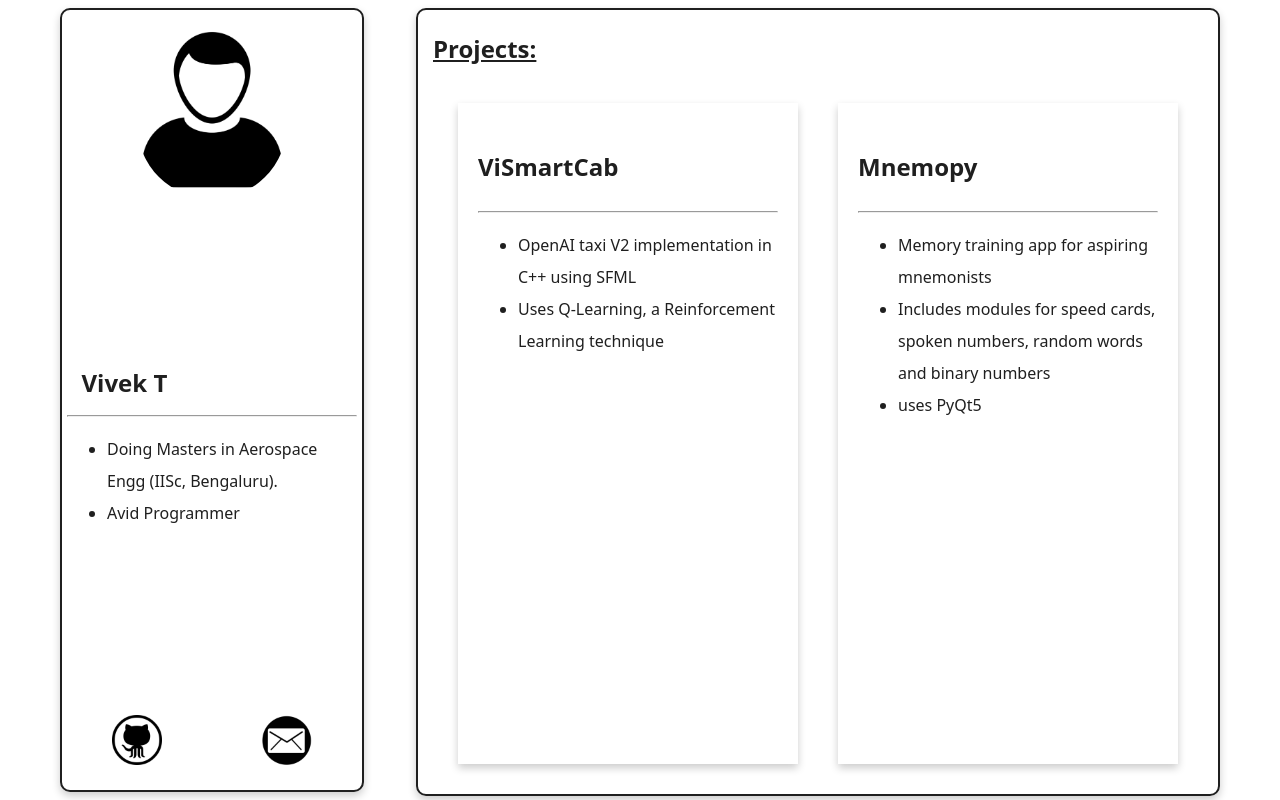
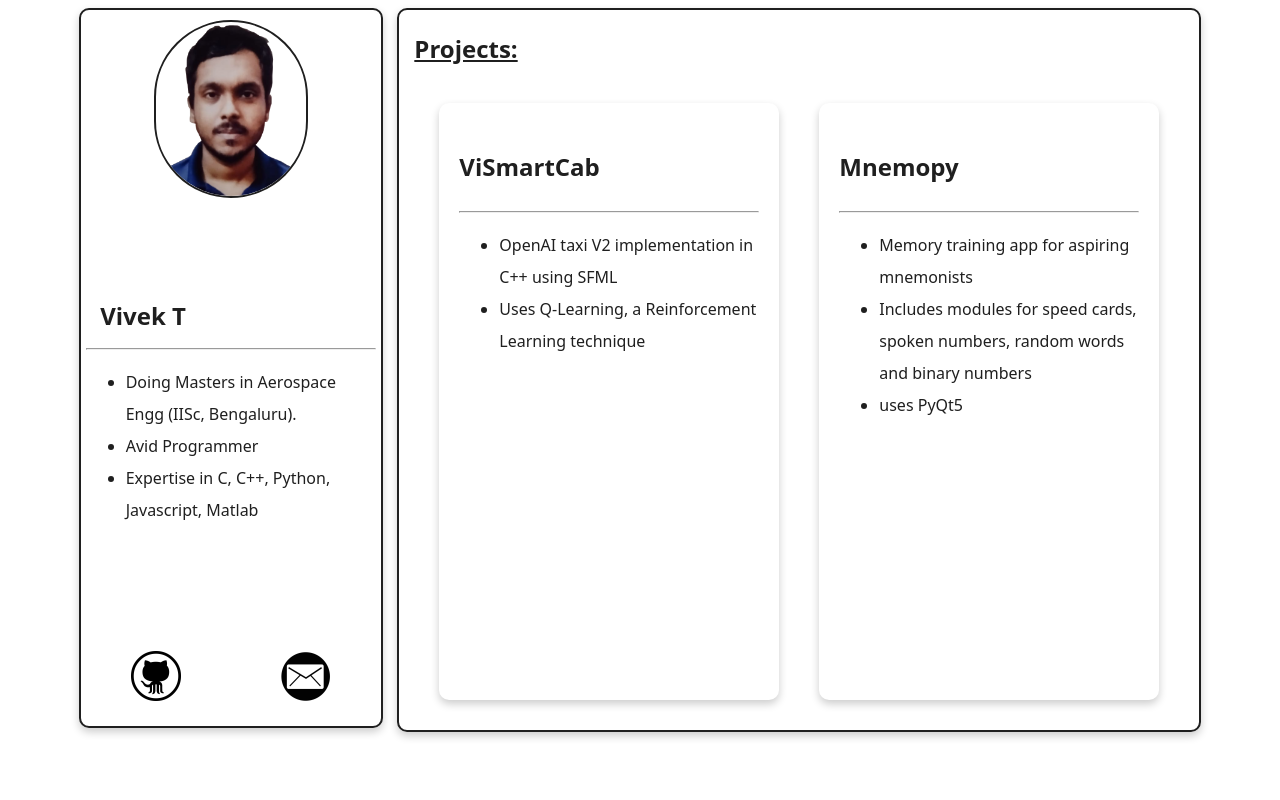
Before and after one commit to VivekThazhathattil/vivekthazhathattil.github.io, a PHP site: page / in a window 1280 px wide. Run offline with PHP 8.4, Linux system fonts and the light colour scheme.

Commit message:
fixed min-width showcase item problem

```diff
--- a/portfolio/index.html
+++ b/portfolio/index.html
@@ -5,15 +5,15 @@
 		<meta name="viewport" content="width=device-width,initial-scale=1.0">
 		<link rel="stylesheet" href="styles.css" type="text/css" media="all" />
 	</head>
-	<body>
+	<body class="body">
 		<header>
 		</header>
-		<main>
-			<div id="main-container" class="">
+		<main id="main" class="main">
+			<div id="main-container">
 				<div id="about-container" class="card">
 					<div id="default-container" class="">
 						<img
-							 src="img/img_avatar.png"
+							 src="img/avatar.png"
 							 alt="Avatar"
 							 class="avatar">
 						<div id="text-container" class="">
@@ -22,6 +22,7 @@
 							<ul>
 								<li>Doing Masters in Aerospace Engg (IISc, Bengaluru).</li>
 								<li>Avid Programmer</li>
+								<li>Expertise in C, C++, Python, Javascript, Matlab</li>
 							</ul>
 						</div> <!-- text-container -->
 						<div id="contact-container">
@@ -40,14 +41,21 @@
 					<h2 id="projects-title"><u><b>Projects:</b></u></h2>
 					<div id="showcase-items" class="">
 						<div id="show-case-item1" class="showcase-card card">
+							<a
+								href="https://github.com/VivekThazhathattil/vismartcab"
+								target="_blank">
 							<h2>ViSmartCab</h2>
 							<hr>
 							<ul>
 								<li>OpenAI taxi V2 implementation in C++ using SFML</li>
 								<li>Uses Q-Learning, a Reinforcement Learning technique</li>
 							</ul>
+							</a>
 						</div> <!-- show-case-item1 -->
 						<div id="show-case-item2" class="showcase-card card">
+							<a
+								href="https://github.com/VivekThazhathattil/mnemopy"
+								target="_blank">
 							<h2> Mnemopy </h2>
 							<hr>
 							<ul>
@@ -55,6 +63,7 @@
 								<li>Includes modules for speed cards, spoken numbers, random words and binary numbers</li>
 								<li>uses PyQt5</li>
 							</ul>
+							</a>
 						</div> <!-- show-case-item2 -->
 					</div> <!-- showcase-items -->
 				</div> <!-- showcase-container-->
--- a/portfolio/styles.css
+++ b/portfolio/styles.css
@@ -5,6 +5,7 @@
 	--silver-pink: #CEB5B7;
 	--powder-blue: #B5D6D6;
 	--celeste: #9CF6F6;
+	--olive: #3D9970;
 	--text-black: #1F1F1F;
 
 	background-color: white;
@@ -13,15 +14,26 @@
 	line-height: 2;
 }
 /* DESKTOPS AND LAPTOPS */
+a{
+	text-decoration: none;
+	color: var(--text-black);
+}
+.body{
+}
+.main{
+}
 #main-container{
 	display: flex;
 	flex-direction: row;
 	justify-content: space-evenly;
-	height: 100%;
+	height: 90vh;
 	margin: auto;
+	max-width: 90vw;
+	max-height: 90vh;
 }
 #about-container{
 	width: 300px;
+	max-height: 800px;
 	height: auto;
 	background-color: white;
 	border: solid var(--text-black) 2px;
@@ -53,9 +65,12 @@
 	width: 100%;
 }
 .avatar{
-	padding: 5%;
+	margin: 10px;
 	width: 50%;
+	max-width: 200px;
 	border-radius: 500px;
+	border: solid var(--text-black) 2px;
+	background-color: white;
 }
 .contact-icon{
 	width: 50px;
@@ -75,6 +90,7 @@
 .ab{border: dashed 1px black;}
 #showcase-container{
 	height: 100%;
+	max-height: 800px;
 	width: 800px;
 	display: flex;
 	flex-direction: column;
@@ -94,13 +110,9 @@
 	margin: 0px 15px 15px 15px;
 	flex: 1;
 }
+
 #projects-title{
 	margin: 15px 15px 15px 15px;
-}
-#showcase-items{
-	width: auto;
-	align-self: stretch;
-	height: auto;
 }
 .showcase-card{
 	width: 300px;
@@ -108,6 +120,12 @@
 	margin: 15px 15px 15px 15px;
 	background-color: white;
 	padding: 20px 20px 20px 20px;
+	border-radius: 10px;
+}
+.showcase-card:hover{
+	border: solid var(--silver-pink) 5px;
+	transform: scale(1.1);
+	transition: 0.1s;
 }
 .showcase-img{
 	max-width: 100%;
@@ -118,7 +136,7 @@
 		display: flex;
 		flex-direction: column;
 		justify-content: flex-start;
-		height: 100%;
+		height: auto;
 		margin: auto;
 	}
 	#about-container{
@@ -127,24 +145,28 @@
 		background-color: white;
 		border: solid var(--text-black) 2px;
 		border-radius: 10px;
+		flex: 1;
 	}
 	#showcase-container{
 		height: auto;
 		width: auto;
 		border: solid var(--text-black) 2px;
 		border-radius: 10px;
+		margin: 10px;
+		flex: 1;
 	}
 	#showcase-items{
 		display: flex;
 		flex-direction: column;
-		justify-content: space-evenly;
+	/*	justify-content: space-evenly;
 		margin: 0px 15px 15px 15px;
 		flex: 1;
+		*/
 	}
 	.showcase-card{
 		width: auto;
-		height: stretch;
-		margin: 15px 15px 15px 15px;
+		height: auto;
+		margin: 5px 5px 5px 5px;
 		background-color: white;
 		padding: 20px 20px 20px 20px;
 	}
```
Also changed, not shown: portfolio/img/WhatsApp Image 2021-02-05 at 10.13.55 AM.jpeg (added), portfolio/img/avatar.png (added), portfolio/img/email_icon.png, portfolio/img/github_icon.png, portfolio/img/img_avatar.png.
